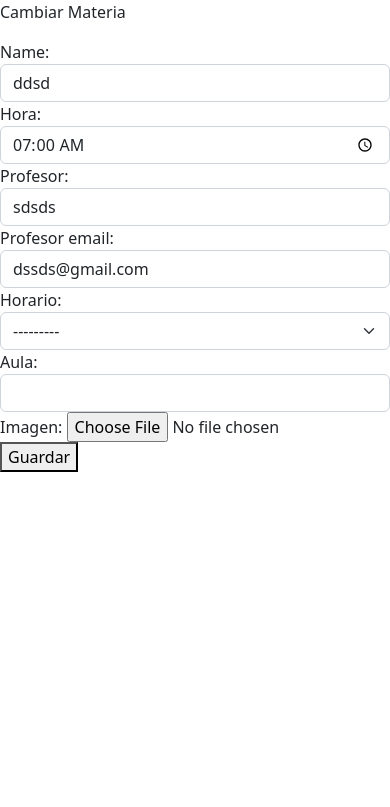
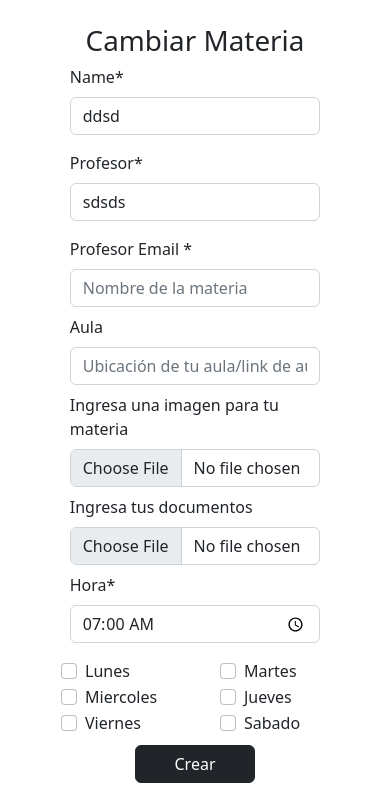
Before and after one commit to Luciano2005/First-Step, a Django app: page /cambiarMateria/3 in a window 390 px wide. Shown: the part 59-866 px from the top of the page. Before the commit the page ends 531 px from the top, so only its background shows below. Run offline with Django 4.2, Linux system fonts and the light colour scheme; a user stored in the database is signed in; data comes from the database, SQL or seed files in the repository; parts of the project's set-up code (start-up, migrations or seed data) failed here and were passed over; some libraries are stand-ins or nearby versions.

Commit message:
Responsive en formulario crear materia y mejora en editar materia form

```diff
--- a/MAIN/templates/cambiarMateria.html
+++ b/MAIN/templates/cambiarMateria.html
@@ -3,23 +3,77 @@
 {% load crispy_forms_tags %}
 
 {% block content %}
-
-<p>Cambiar Materia</p>
-
-<form method = 'POST'>
-    {% csrf_token %}
-    <!-- {% crispy form %}  No esta dejando guardar el formulario -->
-    {{form}}
-
-    {% for doc in form_doc %}
-
-    {{doc.as_p}}
-
-    {% endfor %}
-
-    <button>
-        Guardar
-    </button>
-</form>
+<div class="container-md justify-content-around py-4 px-4">
+    <p class="h1 text-center">Cambiar Materia</p>
+    <form method = "POST">
+        {% csrf_token %}
+        <div class="row justify-content-center">
+            <div class="col-lg-4 col-md-6 col-sm-7 col-9" >{{ form.name|as_crispy_field }}</div>
+        </div>
+        <div class="row justify-content-center">
+            <div class="col-lg-4 col-md-6 col-sm-7 col-9">{{ form.profesor|as_crispy_field }}</div>
+        </div>
+        <div class="row justify-content-center">
+            <div class="col-lg-4 col-md-6 col-sm-7 col-9 pb-2">
+                <label for="id_profesor_email" class="form-label requiredField">Profesor Email *<span class="form-text col-9" style="color: red;">{{error}}</span></label>
+                <input type="text" name="profesor_email" value="{{ materia.profesor_email }}" placeholder="Nombre de la materia" class="form-control textinput textInput" maxlength="30" required="" id="id_name">
+            </div>
+        </div>
+        <div class="row justify-content-center">
+            <div class="col-lg-4 col-md-6 col-sm-7 col-9 pb-2">
+                <label for="id_aula" class="form-label">Aula</label>
+                <input type="text" name="aula" value="{{materia.aula}}" maxlength="100" class="textinput textInput form-control" placeholder="Ubicación de tu aula/link de aula virtual" id="id_aula">
+            </div>
+        </div>
+        <div class="row justify-content-center">
+            <div class="col-lg-4 col-md-6 col-sm-7 col-9 pb-2">
+                <label for="id_imagen" class="form-label">Ingresa una imagen para tu materia</label>
+                <input type="file" name="imagen" class="form-control" accept="image/*" id="id_imagen" value="{{ materia.imagen }}">
+            </div>
+        </div>
+        <div class="row justify-content-center pb-2">
+            <div class="col-lg-4 col-md-6 col-sm-7 col-9">
+                <label for="id_documento" class="form-label">Ingresa tus documentos</label>
+                <input type="file" name="documento" class="form-control" accept=".doc,.pdf" id="id_documento">
+            </div>
+        </div>
+        <div class="row justify-content-center">
+            <div class="col-lg-4 col-md-6 col-sm-7 col-9">{{ form.hora|as_crispy_field }}</div>
+        </div>
+        <div class="container justify-content-center pb-2">
+            <div class="row row-cols-lg-3 row-cols-sm-2 row-cols-1 justify-content-center">
+                <div class="row" style="position: relative; left: 25px;">
+                    <div class="form-check col-xl-4 col-sm-6 col-6">
+                        <label class="form-check-label" for="id_horario_0">Lunes</label>
+                        <input class="form-check-input" type="checkbox" id="id_horario_0" value="Lunes" >
+                    </div>
+                    <div class="form-check col-xl-4 col-sm-6 col-6">
+                        <label class="form-check-label" for="id_horario_1">Martes</label>
+                        <input class="form-check-input" type="checkbox" id="id_horario_1" value="Martes">
+                    </div>
+                    <div class="form-check col-xl-4 col-sm-6 col-6">
+                        <label class="form-check-label" for="id_horario_2">Miercoles</label>
+                        <input class="form-check-input" type="checkbox" id="id_horario_2" value="Miercoles">
+                    </div>
+                    <div class="form-check col-xl-4 col-sm-6 col-6">
+                        <label class="form-check-label" for="id_horario_3">Jueves</label>
+                        <input class="form-check-input" type="checkbox" id="id_horario_3" value="Jueves">
+                    </div>
+                    <div class="form-check col-xl-4 col-sm-6 col-6">
+                        <label class="form-check-label" for="id_horario_4">Viernes</label>
+                        <input class="form-check-input" type="checkbox" id="id_horario_4" value="Viernes">
+                    </div>
+                    <div class="form-check col-xl-4 col-sm-6 col-6">
+                        <label class="form-check-label" for="id_horario_5">Sabado</label>
+                        <input class="form-check-input" type="checkbox" id="id_horario_5" value="Sabado">
+                    </div>
+                </div>
+            </div>
+        </div>
+        <div class="row justify-content-center">
+            <button type="submit" class="btn btn-dark" style="width: 120px;">Crear</button>
+        </div>
+    </form>
+</div>
 
 {% endblock %}
```
Also changed, not shown: MAIN/templates/crearMateria.html (+12 -10 lines).
